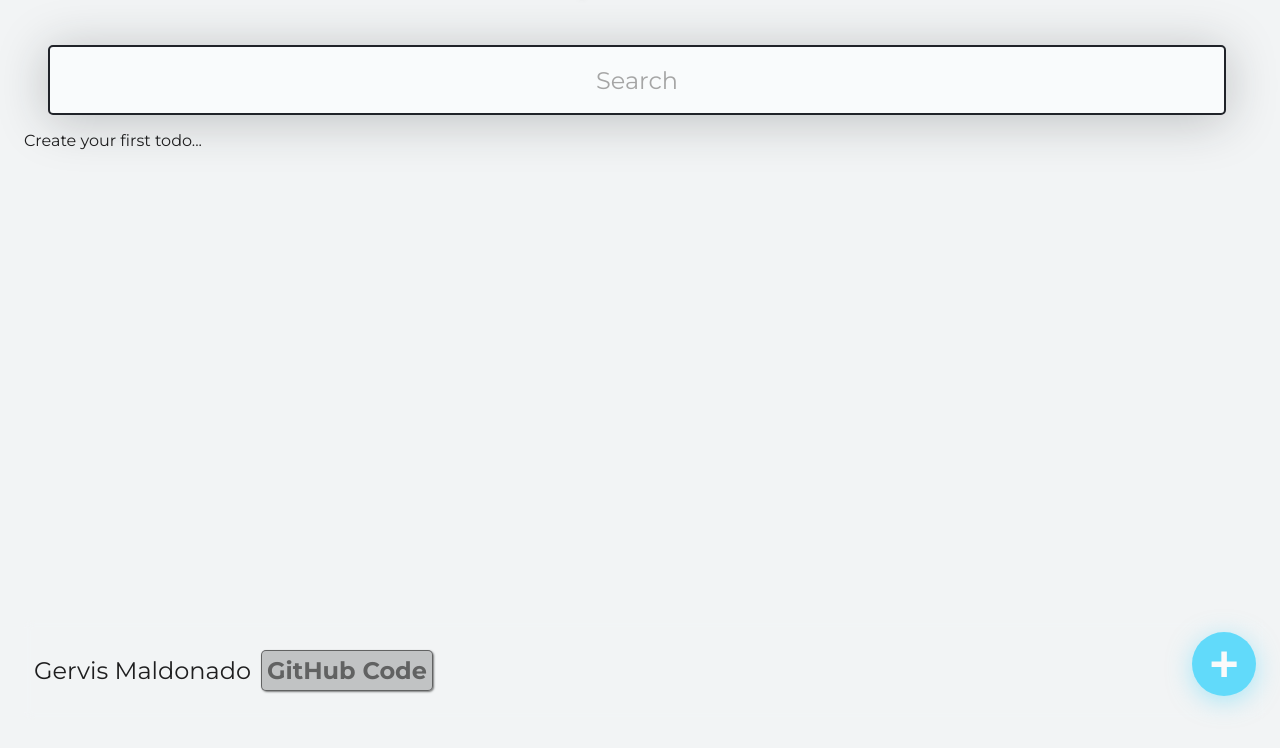
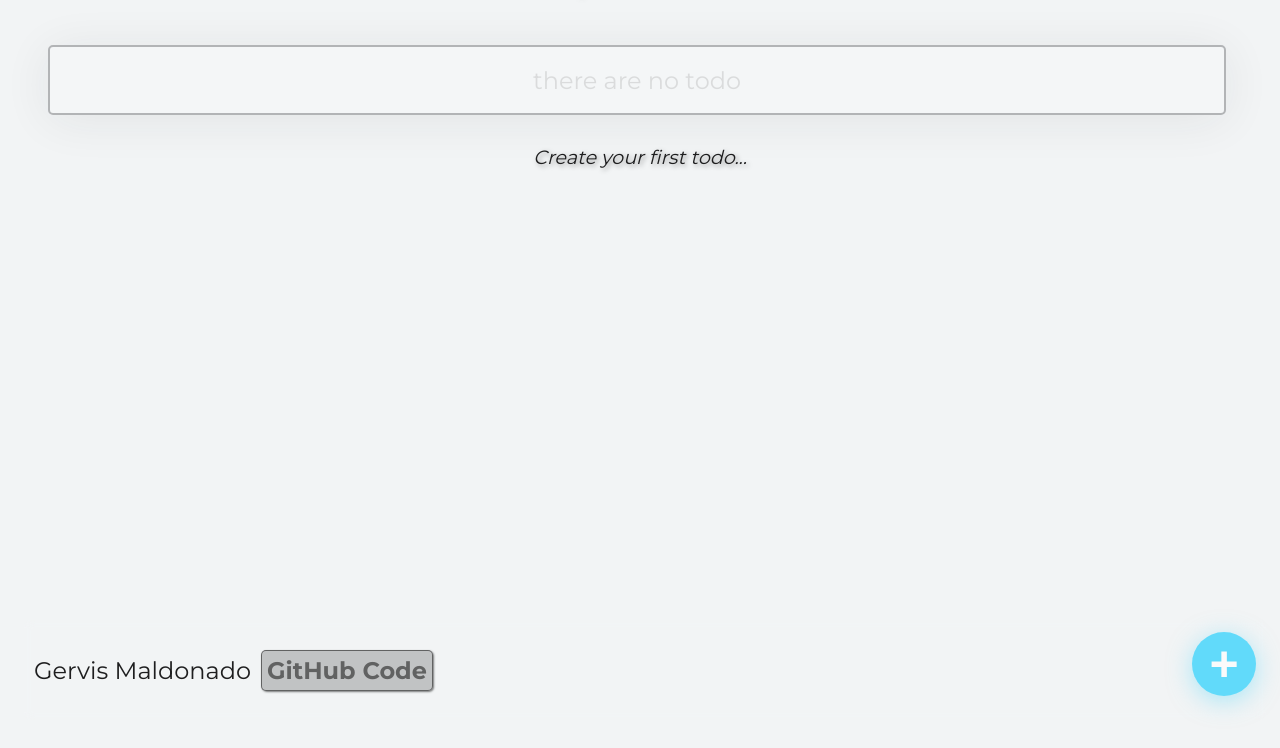
Before and after one commit to gervislm/todo-app, a React app: page / in a window 1280 px wide. Shown: the part 80-828 px from the top of the page. Built offline with nearby package versions, Linux system fonts and the light colour scheme.

Commit message:
improvements in TodoSearch logic

```diff
--- a/src/App/index.js
+++ b/src/App/index.js
@@ -35,7 +35,11 @@ function App() {
     <>
       <TodoHeader loading={loading}>
         <TodoCounter totalTodos={totalTodos} completedTodos={completedTodos} />
-        <TodoSearch searchValue={searchValue} setSearchValue={setSearchValue} />
+        <TodoSearch
+          searchValue={searchValue}
+          setSearchValue={setSearchValue}
+          totalTodos={totalTodos}
+        />
       </TodoHeader>
 
       <main className="MainContent">
--- a/src/components/EmptyTodos/EmptyTodos.css
+++ b/src/components/EmptyTodos/EmptyTodos.css
@@ -0,0 +1,7 @@
+.Empty-todo {
+  margin: 30px 0;
+  font-size: 1.2rem;
+  font-style: italic;
+  text-shadow: 2px 2px 5px rgba(0, 0, 0, 0.4);
+  text-align: center;
+}
--- a/src/components/EmptyTodos/index.js
+++ b/src/components/EmptyTodos/index.js
@@ -2,5 +2,5 @@ import React from "react";
 import "./EmptyTodos.css";
 
 export const EmptyTodos = () => {
-  return <p>Create your first todo...</p>;
+  return <p className="Empty-todo">Create your first todo...</p>;
 };
--- a/src/components/TodoSearch/index.js
+++ b/src/components/TodoSearch/index.js
@@ -1,16 +1,16 @@
 import React from "react";
 import "./TodoSearch.css";
 
-function TodoSearch({ searchValue, setSearchValue, loading }) {
+function TodoSearch({ searchValue, setSearchValue, loading, totalTodos }) {
   return (
     <input
       className="TodoSearch"
-      placeholder="Search"
+      placeholder={!totalTodos ? "there are no todo" : "Search todo"}
       value={searchValue}
       onChange={(event) => {
         setSearchValue(event.target.value);
       }}
-      disabled={loading}
+      disabled={loading || !totalTodos}
     />
   );
 }
```
Also changed, not shown: build/asset-manifest.json, build/index.html, build/static/js/main.5cc1c566.js.LICENSE.txt (renamed from build/static/js/main.8365f6e8.js.LICENSE.txt), 8 other files.
